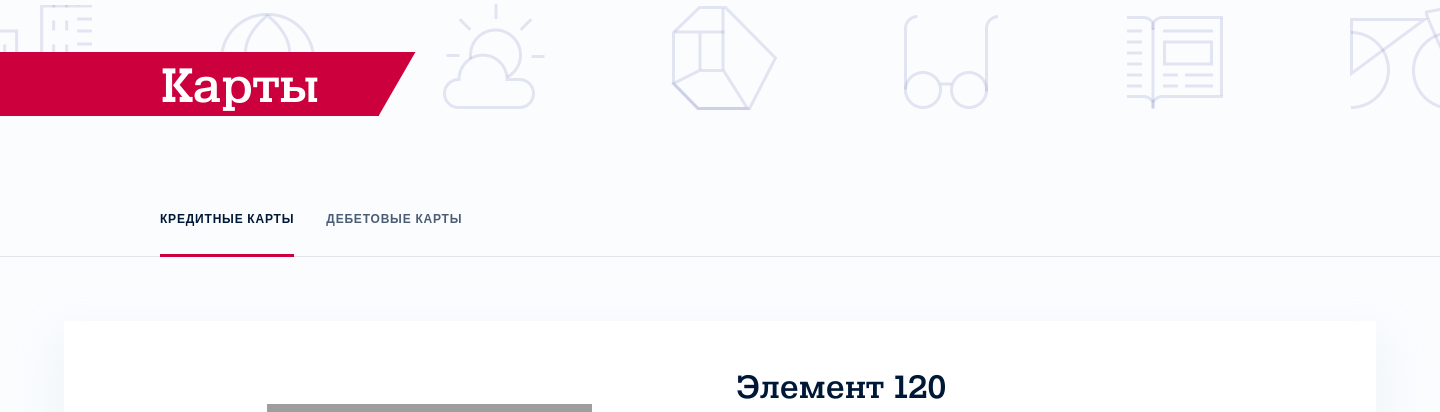
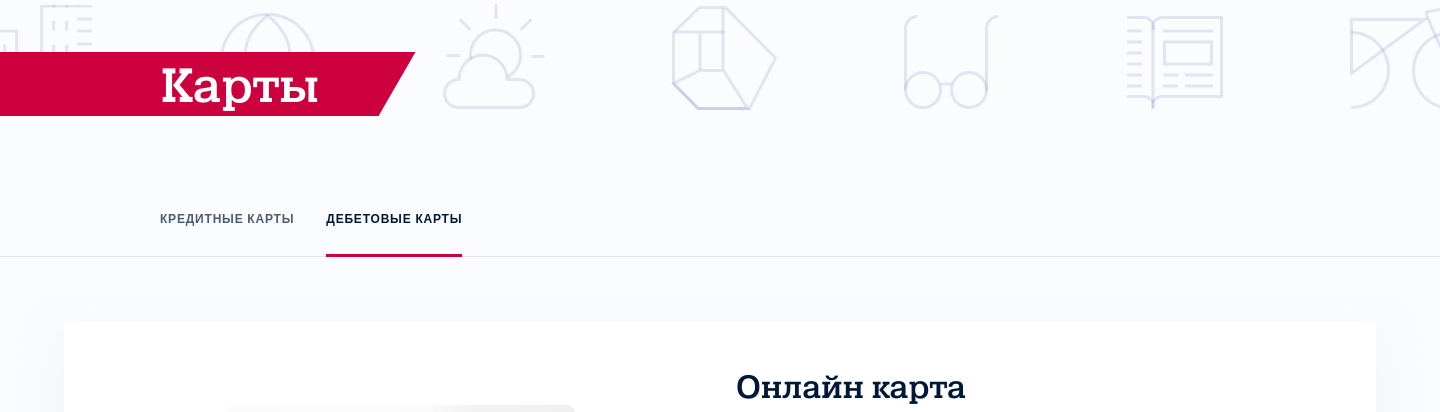
Before and after one commit to anotherstan/paramdes, a PHP site: page /cards.php in a window 1440 px wide. Shown: the part 185-597 px from the top of the page. Run offline with PHP 8.4, Linux system fonts and the light colour scheme; data that the repository does not hold is empty; grey boxes are pictures that could not be loaded.

Commit message:
fix:карты

```diff
--- a/static/cards.php
+++ b/static/cards.php
@@ -14,8 +14,8 @@
 				<div class="grid__inner">
 					<div class="page-menu__in">
 						<div class="tabs page-menu__items">
-							<a href="javascript:void(0);" data-tabs-tab="1" class="tabs__item _active">Кредитные карты</a>
-							<a href="javascript:void(0);" data-tabs-tab="2" class="tabs__item">Дебетовые карты</a>
+							<a href="javascript:void(0);" data-tabs-tab="1" class="tabs__item ">Кредитные карты</a>
+							<a href="javascript:void(0);" data-tabs-tab="2" class="tabs__item _active">Дебетовые карты</a>
 						</div>
 					</div>
 				</div>
@@ -23,7 +23,7 @@
 		</div>
 		<div class="cards">
 			<div class="grid__inner">
-				<div data-tabs-content="1">
+				<div data-tabs-content="1" class="hide">
 					<div class="b-block cards__item">
 						<a href="index.php" class="cards__item-link"></a>
 						<div class="cards__item-pattern"></div>
@@ -91,7 +91,7 @@
 						<div class="card__btn"><a href="anketa-card.php" class="btn">Оформить карту</a></div>
 					</div>
 				</div>
-				<div data-tabs-content="2" class="hide">
+				<div data-tabs-content="2">
 					<div class="b-block cards__item">
 						<a href="not-found.php" class="cards__item-link"></a>
 						<div class="cards__item-pattern"></div>
```
